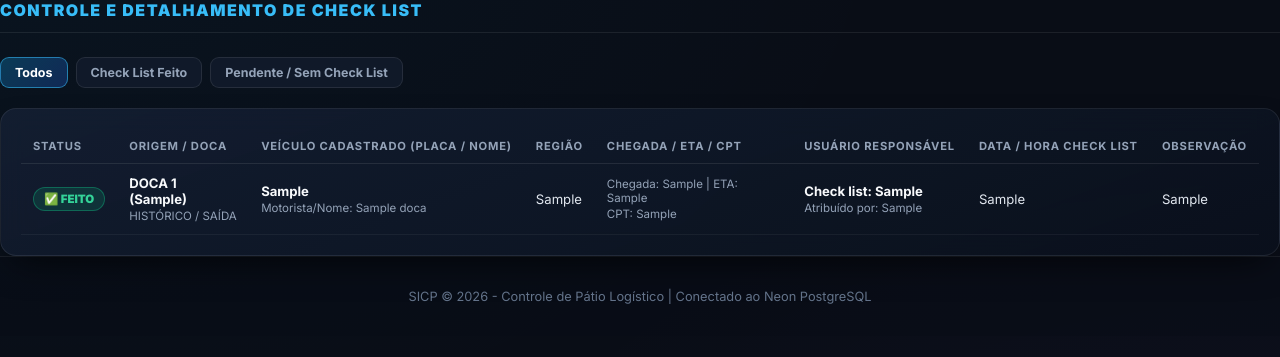
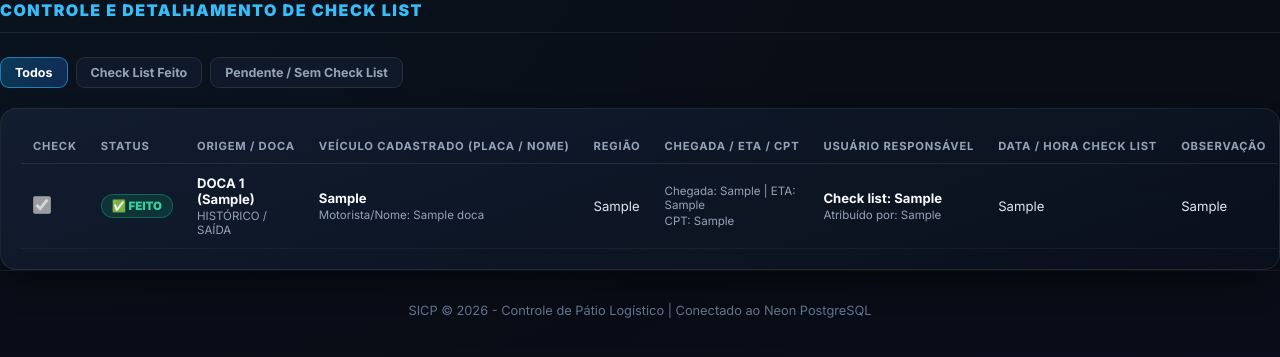
Before and after one commit to ewerthonmaycon11/controledocas-sp24, a Flask app: page /checklist in a window 1280 px wide. Shown: the part 99-456 px from the top of the page. Run offline with Flask 3, Linux system fonts and the light colour scheme; a user stored in the database is signed in; data comes from the database, SQL or seed files in the repository; tables that the repository leaves empty hold one stand-in row (values such as "Sample post"); some libraries are stand-ins or nearby versions.

Commit message:
Update checklist.html

```diff
--- a/templates/checklist.html
+++ b/templates/checklist.html
@@ -85,6 +85,20 @@
         background: rgba(56, 189, 248, 0.05);
     }
 
+    .chk-square-box {
+        display: inline-flex;
+        align-items: center;
+        gap: 8px;
+    }
+
+    .chk-square-input {
+        width: 18px;
+        height: 18px;
+        accent-color: #10b981;
+        cursor: pointer;
+        border-radius: 4px;
+    }
+
     .badge-ok {
         display: inline-flex;
         align-items: center;
@@ -144,6 +158,7 @@
     <table class="checklist-table" id="tabelaChecklist">
         <thead>
             <tr>
+                <th>Check</th>
                 <th>Status</th>
                 <th>Origem / Doca</th>
                 <th>Veículo Cadastrado (Placa / Nome)</th>
@@ -157,6 +172,17 @@
         <tbody>
             {% for item in itens %}
             <tr data-status-checklist="{{ 'feito' if item.checklist_feito else 'pendente' }}">
+                <td>
+                    <div class="chk-square-box">
+                        <input
+                            type="checkbox"
+                            class="chk-square-input js-toggle-checklist"
+                            data-doca="{{ item.doca_numero }}"
+                            {% if item.checklist_feito %}checked{% endif %}
+                            {% if 'NO PÁTIO' not in item.origem %}disabled title="Registro de histórico/saída"{% endif %}
+                        >
+                    </div>
+                </td>
                 <td>
                     {% if item.checklist_feito %}
                         <span class="badge-ok">✅ FEITO</span>
@@ -201,7 +227,7 @@
             </tr>
             {% else %}
             <tr>
-                <td colspan="8" style="text-align: center; color: #94a3b8; padding: 24px;">
+                <td colspan="9" style="text-align: center; color: #94a3b8; padding: 24px;">
                     Nenhum registro encontrado para exibir.
                 </td>
             </tr>
@@ -231,6 +257,32 @@ document.addEventListener('DOMContentLoaded', () => {
             });
         });
     });
+
+    document.querySelectorAll('.js-toggle-checklist').forEach(chk => {
+        chk.addEventListener('change', async () => {
+            const docaNum = chk.getAttribute('data-doca');
+            const marcado = chk.checked;
+            chk.disabled = true;
+
+            try {
+                const resp = await fetch(`/api/doca/${docaNum}/checklist`, {
+                    method: 'POST',
+                    headers: { 'Content-Type': 'application/json' },
+                    body: JSON.stringify({ checklist_feito: marcado })
+                });
+                const data = await resp.json();
+                if (!resp.ok || !data.success) {
+                    chk.checked = !marcado;
+                } else {
+                    window.location.reload();
+                }
+            } catch (e) {
+                chk.checked = !marcado;
+            } finally {
+                chk.disabled = false;
+            }
+        });
+    });
 });
 </script>
 {% endblock %}
```
